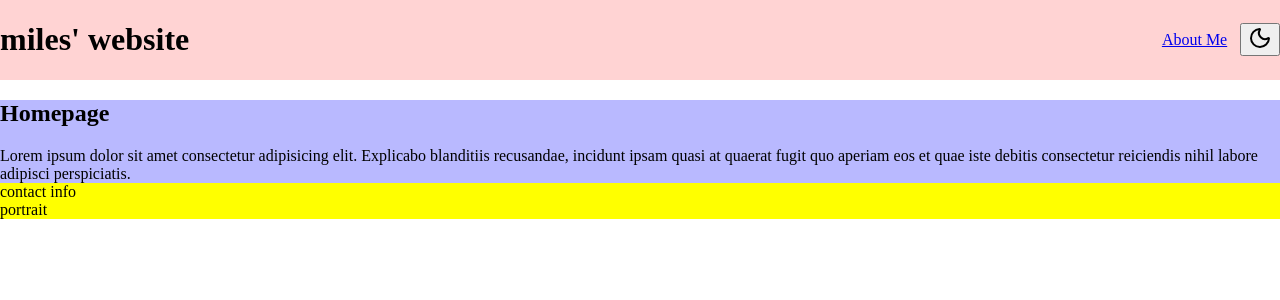
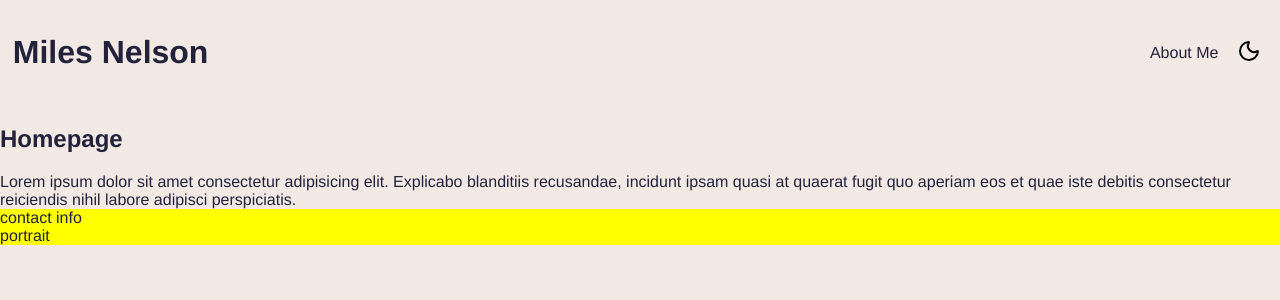
Before and after one commit to MisterPrestoGamer/personal_website, a React (Vite) app: page / in a window 1280 px wide. Shown: the top 300 px of the page. Built offline with nearby package versions, Linux system fonts and the light colour scheme.

Commit message:
update header

```diff
--- a/src/components/App/App.jsx
+++ b/src/components/App/App.jsx
@@ -1,16 +1,18 @@
-import styles from './App.module.css';
-import Header from '../header/header';
-import Footer from '../footer/footer';
-import HomePage from '../homePage/homePage';
-import AboutMe from '../aboutMe/aboutMe'
-import { Outlet } from 'react-router';
+import styles from "./App.module.css";
+import Header from "../header/header";
+import Footer from "../footer/footer";
+import HomePage from "../homePage/homePage";
+import AboutMe from "../aboutMe/aboutMe";
+import { Outlet } from "react-router";
+import { useState } from "react";
 
 export default function App() {
+  const [darkmode, setDarkmode] = useState(false);
   return (
     <>
-      <Header />
+      <Header darkmode={darkmode} setDarkmode={setDarkmode} />
       <Outlet />
-      <Footer />
+      <Footer darkmode={darkmode} setDarkmode={setDarkmode} />
     </>
   );
 }
--- a/src/components/App/App.module.css
+++ b/src/components/App/App.module.css
@@ -0,0 +1,3 @@
+body {
+  background-color: e0fbfc;
+}
--- a/src/components/header/header.jsx
+++ b/src/components/header/header.jsx
@@ -1,16 +1,23 @@
-import styles from './header.module.css';
-import { Link } from 'react-router';
-import { Moon, Sun } from 'lucide-react';
+import styles from "./header.module.css";
+import { Link } from "react-router";
+import { Moon, Sun } from "lucide-react";
 
-export default function Header() {
+export default function Header({ darkmode, setDarkmode }) {
   return (
-    <div className={styles.header}>
-      <h1 id={styles.title}>miles' website</h1>
+    <div className={darkmode ? `${styles.header} darkmode` : styles.header}>
+      <h1 id={styles.title}>
+        <Link to="/">Miles Nelson</Link>
+      </h1>
       <Link className={styles.aboutMe} to="aboutMe">
         About Me
       </Link>
-      <button className={styles.themeChangeBtn}>
-        <Moon />
+      <button
+        className={`${styles.themeChangeBtn} ${styles.btn}`}
+        onClick={() => {
+          darkmode ? setDarkmode(false) : setDarkmode(true);
+        }}
+      >
+        {darkmode ? <Sun color="white" /> : <Moon />}
       </button>
     </div>
   );
--- a/src/components/header/header.module.css
+++ b/src/components/header/header.module.css
@@ -1,10 +1,36 @@
 .header {
-  background-color: rgba(255, 0, 0, 0.171);
   display: flex;
   align-items: center;
   gap: 1vw;
+  padding: 1vw;
 }
 
 #title {
   flex: 1;
 }
+
+a {
+  text-decoration: none;
+  color: inherit;
+}
+
+.themeChangeBtn {
+  background: none;
+  border: none;
+}
+
+.btn {
+  border: none;
+  transition: transform 150ms ease-in-out;
+  text-decoration: none;
+  color: black;
+}
+
+.btn:hover {
+  transform: scale(1.05);
+  cursor: pointer;
+}
+
+.btn:active {
+  transform: scale(1);
+}
--- a/src/components/homePage/homePage.module.css
+++ b/src/components/homePage/homePage.module.css
@@ -1,3 +1,2 @@
 .homePage {
-    background-color: rgba(0, 0, 255, 0.274);
 }
--- a/src/index.css
+++ b/src/index.css
@@ -4,4 +4,12 @@
 
 body {
   margin: 0;
+  background-color: #f2e9e4;
+  color: #22223b;
+  font-family: Helvetica, sans-serif;
 }
+
+.darkmode {
+  background-color: rgb(0, 0, 0);
+  color: white;
+}
```
Also changed, not shown: src/components/aboutMe/aboutMe.jsx (+14 -8 lines).
